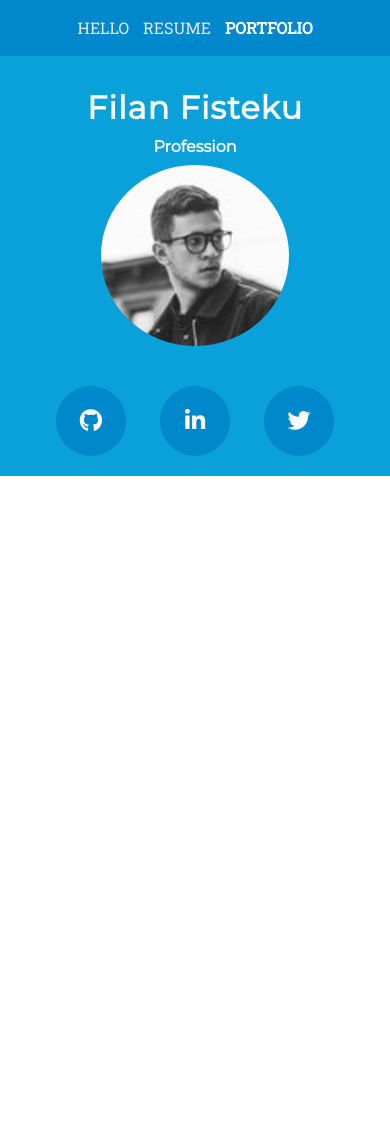
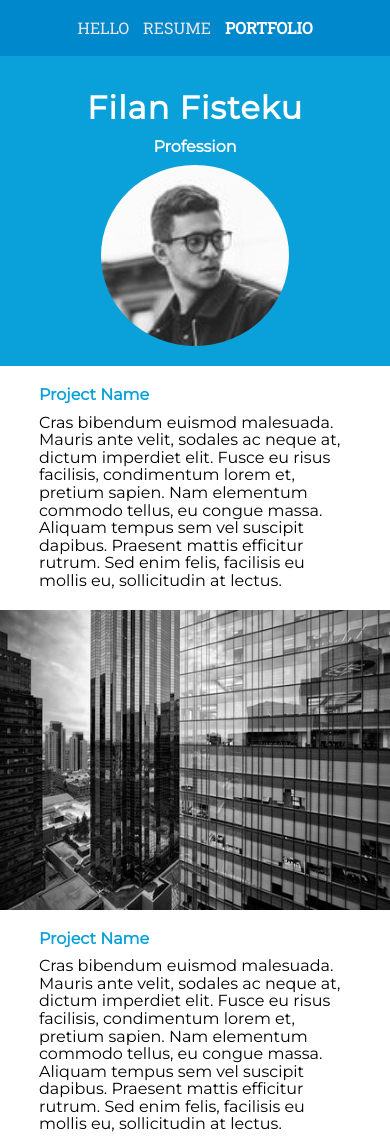
Before and after one commit to ray-nis/website12, a plain HTML site: page portfolio.html in a window 390 px wide. Shown: the top 1137 px of the page. Before the commit the page ends 844 px from the top, so only its background shows below. Drawn offline with Linux system fonts and the light colour scheme.

Commit message:
portfolio

```diff
--- a/portfolio.html
+++ b/portfolio.html
@@ -29,6 +29,41 @@
         </div>
     </header>
 
+    <div class="projects">
+        <img class="img1" src="/images/photo-1545365213-4af15c1287fa.jpeg">
+
+        <div class="div1">
+            <div>
+                <h3>Project Name</h3>
+                <p>Cras bibendum euismod malesuada. Mauris ante velit, sodales ac neque at, dictum imperdiet elit. Fusce eu risus facilisis, condimentum lorem et, pretium sapien. Nam elementum commodo tellus, eu congue massa. Aliquam tempus sem vel suscipit dapibus. Praesent mattis efficitur rutrum. Sed enim felis, facilisis eu mollis eu, sollicitudin at lectus.</p>
+            </div>
+        </div>
+
+        <div class="div2">
+            <div>
+                <h3>Project Name</h3>
+                <p>Cras bibendum euismod malesuada. Mauris ante velit, sodales ac neque at, dictum imperdiet elit. Fusce eu
+                    risus facilisis, condimentum lorem et, pretium sapien. Nam elementum commodo tellus, eu congue massa.
+                    Aliquam tempus sem vel suscipit dapibus. Praesent mattis efficitur rutrum. Sed enim felis, facilisis eu
+                    mollis eu, sollicitudin at lectus.</p>
+            </div>
+        </div>
+
+        <img class="img2" src="/images/photo-1545365213-4af15c1287fa.jpeg">
+
+        <img class="img3" src="/images/photo-1545365213-4af15c1287fa.jpeg">
+
+        <div class="div3">
+            <div>
+                <h3>Project Name</h3>
+                <p>Cras bibendum euismod malesuada. Mauris ante velit, sodales ac neque at, dictum imperdiet elit. Fusce eu
+                    risus facilisis, condimentum lorem et, pretium sapien. Nam elementum commodo tellus, eu congue massa.
+                    Aliquam tempus sem vel suscipit dapibus. Praesent mattis efficitur rutrum. Sed enim felis, facilisis eu
+                    mollis eu, sollicitudin at lectus.</p>
+            </div>
+        </div>
+    </div>
+
     <footer class="footer">
         <div>
             <a href="#"><i class="fab fa-github"></i></a>
--- /dev/null
+++ b/styles/_portfolio.scss
@@ -0,0 +1,76 @@
+.projects {
+    display: flex;
+    flex-wrap: wrap;
+
+    img {
+        width: 60%;
+        height: 300px;
+        filter: grayscale(100%);
+    }
+
+    div {
+        width: 40%;
+
+        div {
+            width: 50%;
+            margin: 0 auto;
+            margin-top: 20px;
+            font-family: $lightFont;
+            font-size: 1em;
+            line-height: 1.1;
+
+            h3 {
+                color: $lightColor;
+                margin-bottom: 10px;
+            }
+        }
+    }
+}
+
+@media screen and (max-width: 1000px) {
+    .projects {
+        display: flex;
+        flex-wrap: nowrap;
+        flex-direction: column;
+
+        img {
+            width: 100%;
+            height: 300px;
+            filter: grayscale(100%);
+        }
+
+        div {
+            width: 100%;
+
+            div {
+                width: 80%;
+                margin: 20px auto;
+            }
+        }
+    }
+
+    .img1 {
+        order: 1;
+    }
+
+    .div1 {
+        order: 2;
+    }
+
+    .img2 {
+        order: 3;
+    }
+
+    .div2 {
+        order: 4;
+    }
+
+    .img3 {
+        order: 5;
+    }
+
+    div3 {
+        order: 6;
+    }
+
+}
--- a/styles/style.scss
+++ b/styles/style.scss
@@ -7,6 +7,7 @@ $lightFont: 'Montserrat', sans-serif;
 @import "index";
 @import "footer";
 @import "hello";
+@import "portfolio";
 
 html, body, div, span, object, iframe,
 h1, h2, h3, h4, h5, h6, p, blockquote, pre,
```
Also changed, not shown: images/photo-1545365213-4af15c1287fa.jpeg (added), styles/style.css, 1 other file.
